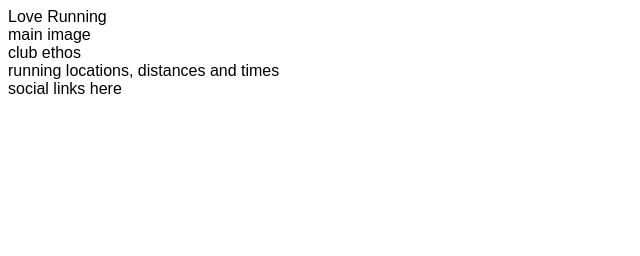
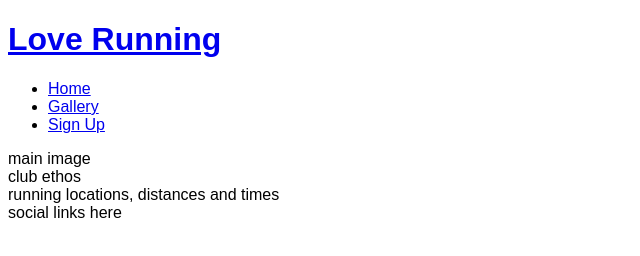
Before and after one commit to AlaYousef/love-running, a plain HTML site: page index.html in a window 1280 px wide. Shown: the whole page, without its empty margins (0-640 px from the left). Drawn offline with Linux system fonts and the light colour scheme.

Commit message:
add basic header structure

```diff
--- a/index.html
+++ b/index.html
@@ -12,7 +12,24 @@
 </head>
 
 <body>
-    <header>Love Running</header>
+    <header>
+        <a href="index.html">
+            <h1>Love Running</h1>
+        </a>
+        <nav>
+            <ul>
+                <li>
+                    <a href="index.html">Home</a>
+                </li>
+                <li>
+                    <a href="#">Gallery</a>
+                </li>
+                <li>
+                    <a href="#">Sign Up</a>
+                </li>
+            </ul>
+        </nav>
+    </header>
     <section>
         main image
     </section>
```
